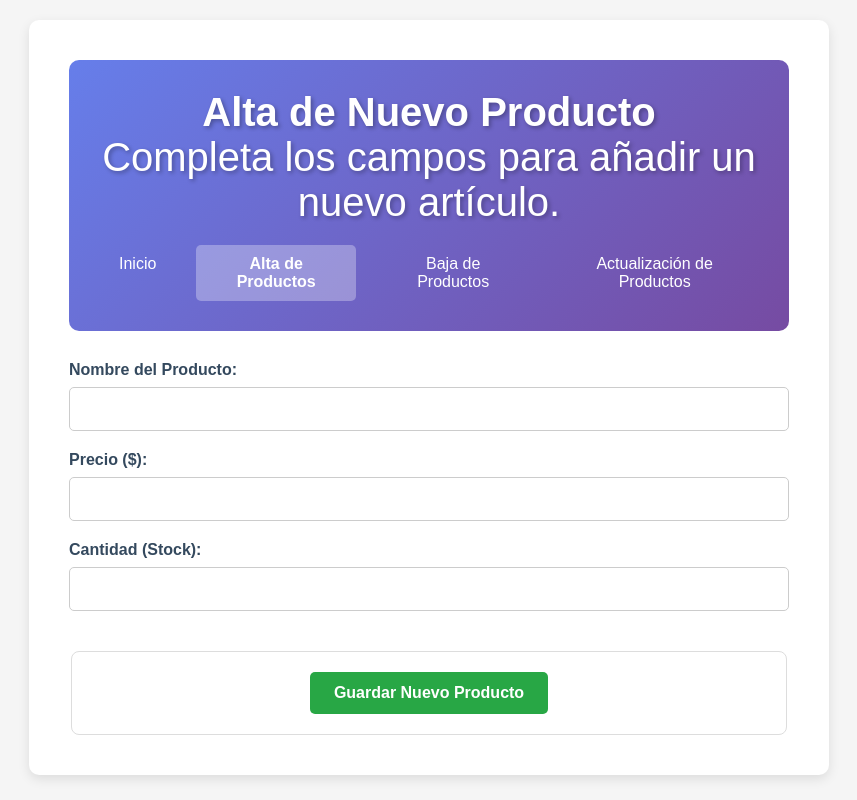
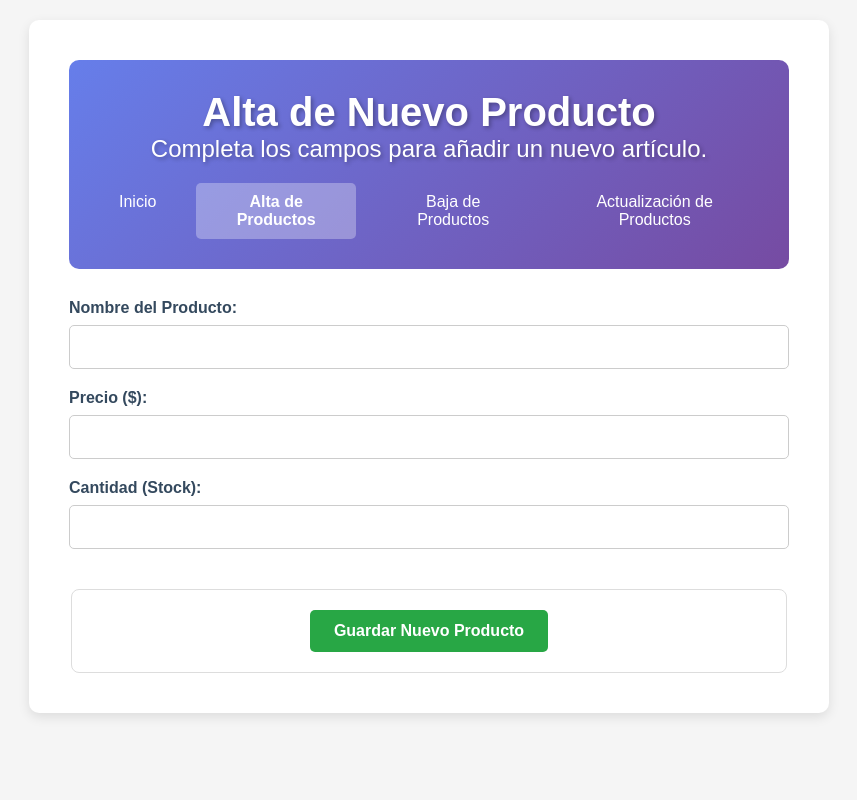
Before and after one commit to Amilcar136/CRUD-WebPage, a Flask app: page /productos/alta in a window 1280 px wide. Shown: the whole page, without its empty margins (211-1068 px from the left). Run offline with Flask 3, Linux system fonts and the light colour scheme; some libraries are stand-ins or nearby versions.

Commit message:
Update 3 for styles form

```diff
--- a/app/static/css/form.css
+++ b/app/static/css/form.css
@@ -31,7 +31,7 @@ body {
 
 .header p {
     margin: 0;
-    font-size: 2.5em;
+    font-size: 1.5em;
     text-shadow: 2px 2px 4px rgba(0,0,0,0.3);
 }
 
--- a/app/templates/actualizar.html
+++ b/app/templates/actualizar.html
@@ -3,7 +3,7 @@
 <head>
     <meta charset="UTF-8">
     <title>Actualización de Productos</title>
-    <link rel="stylesheet" href="https://cdn.jsdelivr.net/Amilcar136/PWPag@master/app/static/css/form.css">
+    <link rel="stylesheet" href="https://cdn.jsdelivr.net/gh/Amilcar136/PWPag@fa0404b/app/static/css/form.css">
     <style>
         .product-table { width: 100%; border-collapse: collapse; margin-top: 20px; }
         .product-table th, .product-table td { border: 1px solid #ddd; padding: 8px; text-align: left; vertical-align: middle;}
--- a/app/templates/altas.html
+++ b/app/templates/altas.html
@@ -3,7 +3,7 @@
 <head>
     <meta charset="UTF-8">
     <title>Alta de Producto</title>
-    <link rel="stylesheet" href="https://cdn.jsdelivr.net/gh/Amilcar136/PWPag@master/app/static/css/form.css">
+    <link rel="stylesheet" href="https://cdn.jsdelivr.net/gh/Amilcar136/PWPag@fa0404b/app/static/css/form.css">
 <body>
     <div class="container">
         <header class="header">
--- a/app/templates/bajas.html
+++ b/app/templates/bajas.html
@@ -3,7 +3,7 @@
 <head>
     <meta charset="UTF-8">
     <title>Baja de Productos</title>
-    <link rel="stylesheet" href="https://cdn.jsdelivr.net/Amilcar136/PWPag@master/app/static/css/form.css">
+    <link rel="stylesheet" href="https://cdn.jsdelivr.net/gh/Amilcar136/PWPag@fa0404b/app/static/css/form.css">
 </head>
 <body>
     <!--Mensajes-->
```
